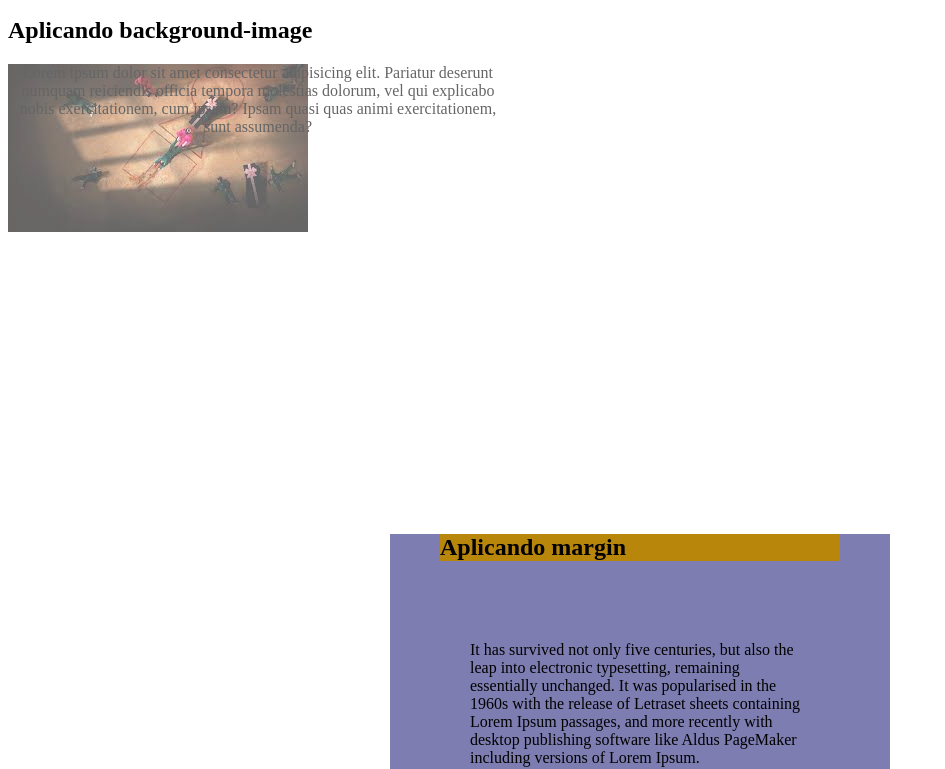
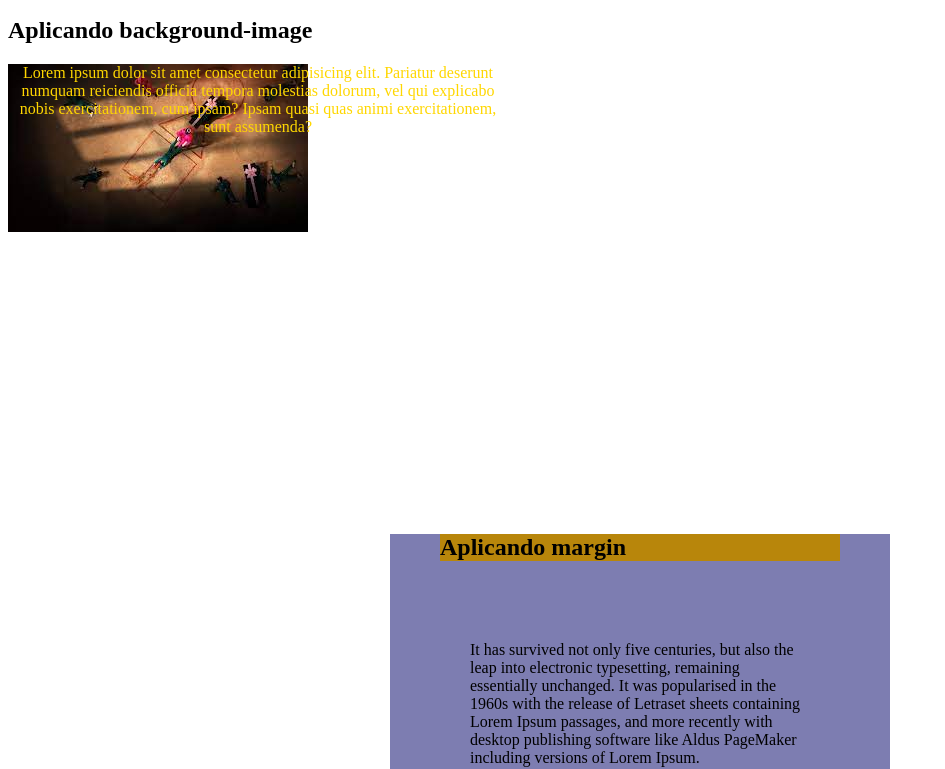
Before and after one commit to Ingridaquino/CSS2, a plain HTML site: page index.html in a window 1280 px wide. Shown: the part 502-1271 px from the top of the page, without its empty margins (0-945 px from the left). Drawn offline with Linux system fonts and the light colour scheme.

Commit message:
Alteração no back

```diff
--- a/style.css
+++ b/style.css
@@ -24,14 +24,15 @@
 
 /*Configurando background-image*/
 #back{
-    text-align: center;
     width: 500px;
     height: 450px;
     background-image: url(img/fundo.jpg);
     background-repeat: no-repeat;
-    opacity: 0.6;
+    color: gold;
 }
-
+#back p{
+    text-align: center;
+}
 /*Configurando margin*/
 
 #margin{
@@ -82,7 +83,7 @@
     width: 500px;
     height: 400px;
     background-color:rgb(0, 19, 128);
-    margin: 20px;
+    margin: 50px;
     border: 2px solid firebrick;
 
 }
```
